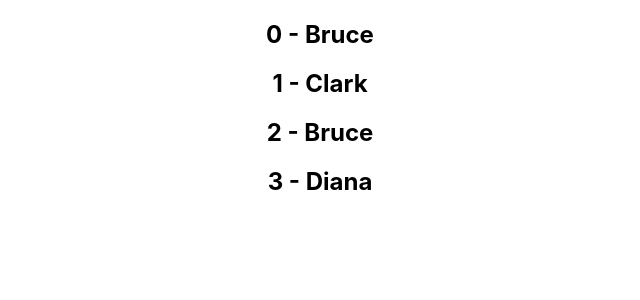
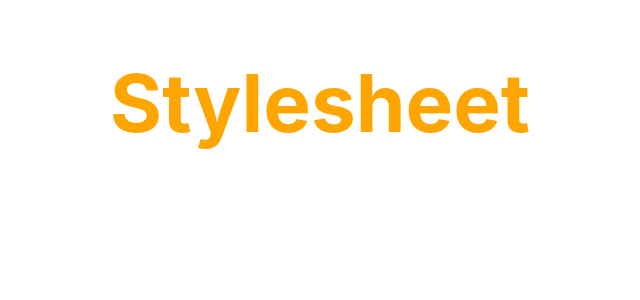
Before and after one commit to GuilhermeFDiniz/codevolution-course, a React (Create React App) app in the folder hello-world/: page / in a window 1280 px wide. Shown: the top 300 px of the page, without its empty margins (320-960 px from the left). Built offline with nearby package versions, Linux system fonts and the light colour scheme.

Commit message:
Style component passing props and in the JSX

```diff
--- a/hello-world/src/App.js
+++ b/hello-world/src/App.js
@@ -11,11 +11,13 @@
 import ParentComponent from './components/ParentComponent';
 import UserGreeting from './components/UserGreeting';
 import NameList from './components/NameList';
+import Stylesheet from './components/Stylesheet';
 
 function App() {
   return (
     <div className="App">
-      <NameList/>
+      <Stylesheet primary={true}/>
+      {/* <NameList/> */}
       {/* <UserGreeting/> */}
       {/* <ParentComponent/> */}
       {/* <FunctionClick/> */}
--- /dev/null
+++ b/hello-world/src/components/Stylesheet.js
@@ -0,0 +1,13 @@
+import React from 'react'
+import './myStyles.css'
+
+function Stylesheet(props) {
+  let className = props.primary ? 'primary' : ''
+  return (
+    <div>
+      <h1 className={`${className} font-xl`}>Stylesheet</h1>
+    </div>
+  )
+}
+
+export default Stylesheet
--- /dev/null
+++ b/hello-world/src/components/myStyles.css
@@ -0,0 +1,7 @@
+.primary{
+  color: orange;
+}
+
+.font-xl{
+  font-size: 80px;
+}
```
